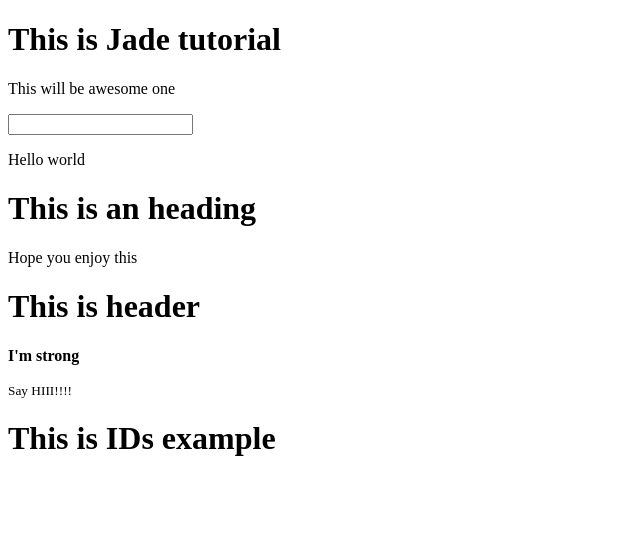
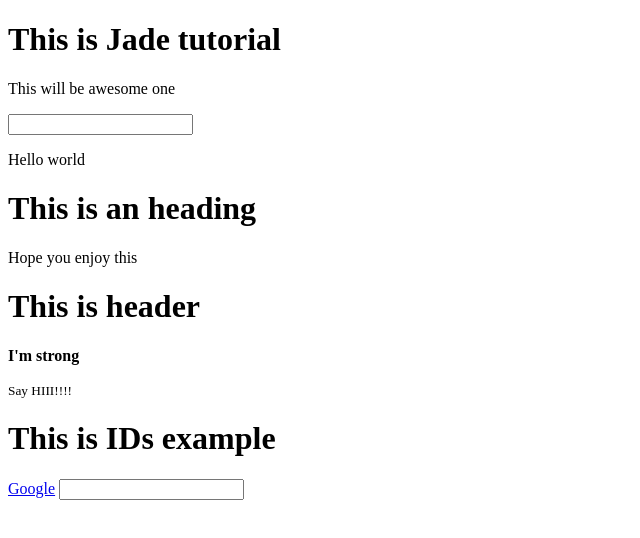
Before and after one commit to imparvez/jade-learnings, a plain HTML site: page index.jade in a window 1280 px wide. Shown: the whole page, without its empty margins (0-640 px from the left). Drawn offline with nearby package versions, Linux system fonts and the light colour scheme; files that its build step writes are made by us from their sources.

Commit message:
Implemented attributes in jade

```diff
--- a/index.jade
+++ b/index.jade
@@ -32,3 +32,6 @@ body
 	#container-fluid
 		.row
 			h1 This is IDs example
+
+	a(href='google.com') Google
+	input(type='text')
```
Also changed, not shown: index.html.
